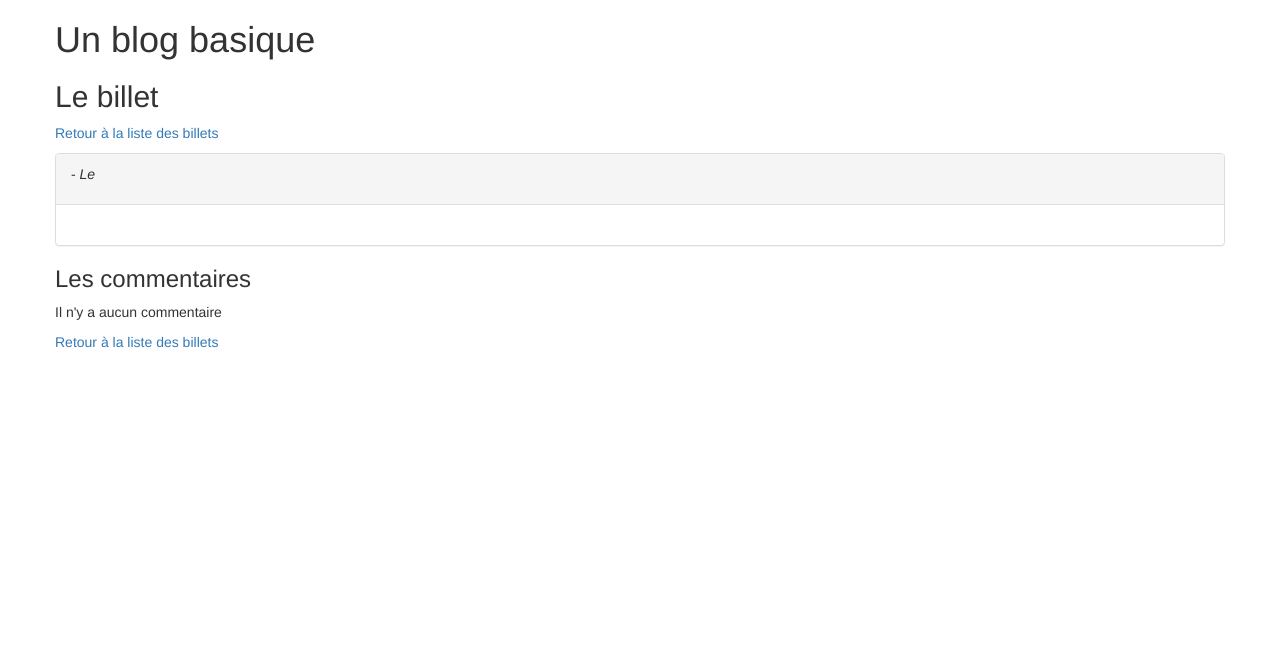
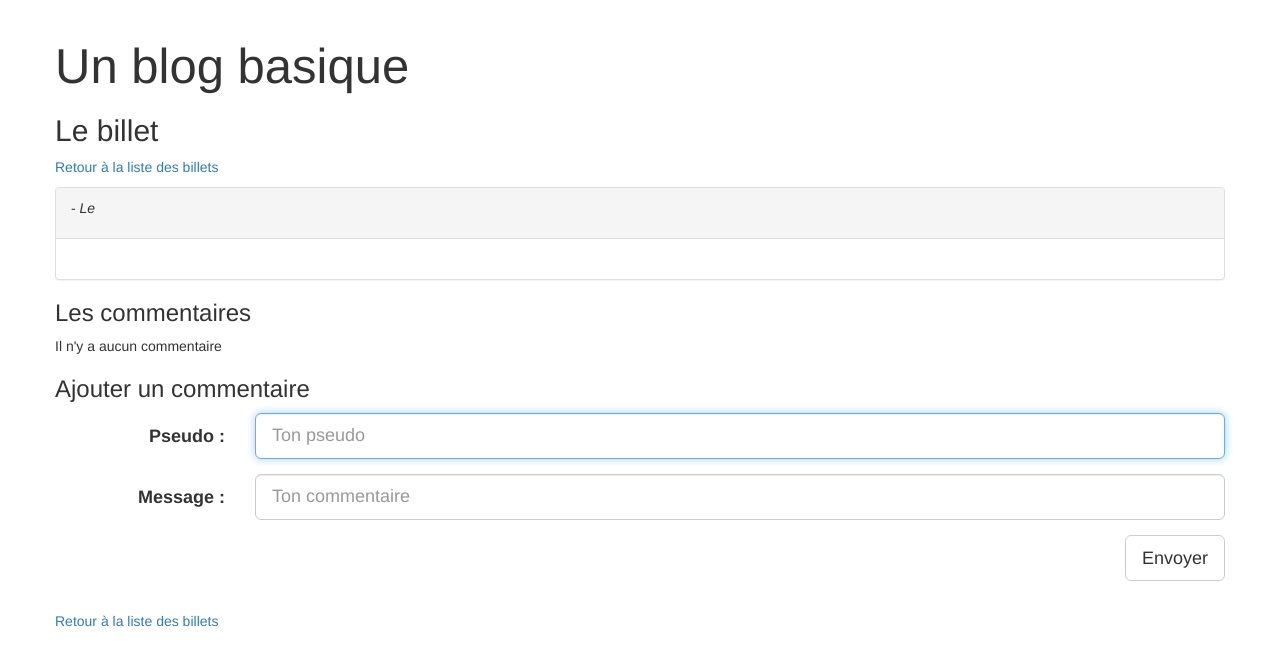
Before and after one commit to ChristopheMalo/Mini-blog, a PHP site: page /pages/commentaires.php?billet=1 in a window 1280 px wide. Shown: the top 666 px of the page. Run offline with PHP 8.4, Linux system fonts and the light colour scheme; data that the repository does not hold is empty.

Commit message:
Code formulaire ajout commentaire

```diff
--- a/pages/commentaires.php
+++ b/pages/commentaires.php
@@ -6,11 +6,12 @@
         <meta name="viewport" content="width=device-width, initial-scale=1">
         <title>Les derniers commentaires du blog</title>
         <link href="https://maxcdn.bootstrapcdn.com/bootstrap/3.3.5/css/bootstrap.min.css" rel="stylesheet">
+        <link href="../css/style_01.css"  rel="stylesheet" type="text/css" media="all">
     </head>
     <body>
         <div class="container">
             <h1 class="row">Un blog basique</h1>
-            <h2 class="row">Le billet <titre du billet></h2>
+            <h2 class="row">Le billet</h2>
             <!-- Afficher le billet et les commentaires -->
             <section class="row">
                 <p><a href="../index.php">Retour à la liste des billets</a></p>
@@ -37,10 +38,10 @@
                  * Mais pour plus de clarté du code j'introduis un $sql2 et $req2
                  */
                 $sql2 = "SELECT auteur, commentaire, DATE_FORMAT(date_creation_commentaire, '%d/%m/%Y à %Hh%imin%ss') AS date_creation_commentaire_fr
-                        FROM commentaires
-                        WHERE id_billet = :id_billet
-                        ORDER BY date_creation_commentaire
-                       ";
+                         FROM commentaires
+                         WHERE id_billet = :id_billet
+                         ORDER BY date_creation_commentaire
+                        ";
 
                 $req2 = $bdd->prepare($sql2);
                 $req2->bindParam(':id_billet', $id_billet, PDO::PARAM_INT);
@@ -57,7 +58,7 @@
                 </div>
 
                 <!-- Afficher les commentaires -->
-                <h3>Les commentaires</h3>
+                <h3 class="row">Les commentaires</h3>
                 <?php
 
                 if (empty($datas_commentaires)) {
@@ -78,11 +79,47 @@
                 <?php
                 } // Fin du foreach
 
-                $req->closeCursor();  // Ferme le curseur après affichage billet, permettant à la requête d'être de nouveau exécutée
-                $req2->closeCursor(); // Ferme le curseur après affichage commentaires, permettant à la requête d'être de nouveau exécutée
+                $req->closeCursor();  // Ferme le curseur, après affichage billet, permettant à la requête d'être de nouveau exécutée
+                $req2->closeCursor(); // Ferme le curseur, après affichage commentaires, permettant à la requête d'être de nouveau exécutée
                 $bdd = null;          // Fermeture de la connexion à la base
                 ?>
 
+                <!-- Ajouter un commentaire au billet -->
+                <!-- Formulaire de saisie -->
+                <h3 class="row">Ajouter un commentaire</h3>
+                <div class="row">
+                    <form class="form-horizontal col-md-12" method="post" action="commentaire_post.php">
+
+                        <!-- Champ de saisie texte une ligne -->
+                        <div class="form-group form-group-lg">
+                            <label for="pseudo" class="col-sm-2 control-label">Pseudo : </label>
+                            <div class="col-sm-10 focus">
+                                <input class="form-control" <?php
+                                    /*
+                                     * si un pseudo existe dans le cookie,
+                                     * alors renseigne automatiquement la valeur du champ pseudo
+                                     * implicitement, si le cookie n'est pas détecté,
+                                     * la valeur du champ n'est pas renseignée
+                                     */
+                                    if (isset($_COOKIE['pseudo'])) {
+                                        $cookie_pseudo = htmlspecialchars(strip_tags($_COOKIE['pseudo']));
+                                        echo 'value="' . $cookie_pseudo . '"';
+                                    }
+                                    ?> type="text" name="pseudo" id="pseudo" placeholder="Ton pseudo" autofocus required />
+                            </div>
+                        </div>
+
+                        <div class="form-group form-group-lg">
+                            <label for="commentaire" class="col-sm-2 control-label">Message : </label>
+                            <div class="col-sm-10 focus">
+                                <input class="form-control" type="text" name="commentaire" id="message" placeholder="Ton commentaire" autofocus required />
+                            </div>
+                        </div>
+
+                        <button type="submit" class="btn btn-default btn-lg pull-right clearfix">Envoyer</button>
+                        <div class="clearfix"></div>
+                    </form>
+                </div>
 
                 <p><a href="../index.php">Retour à la liste des billets</a></p>
             </section>
```
